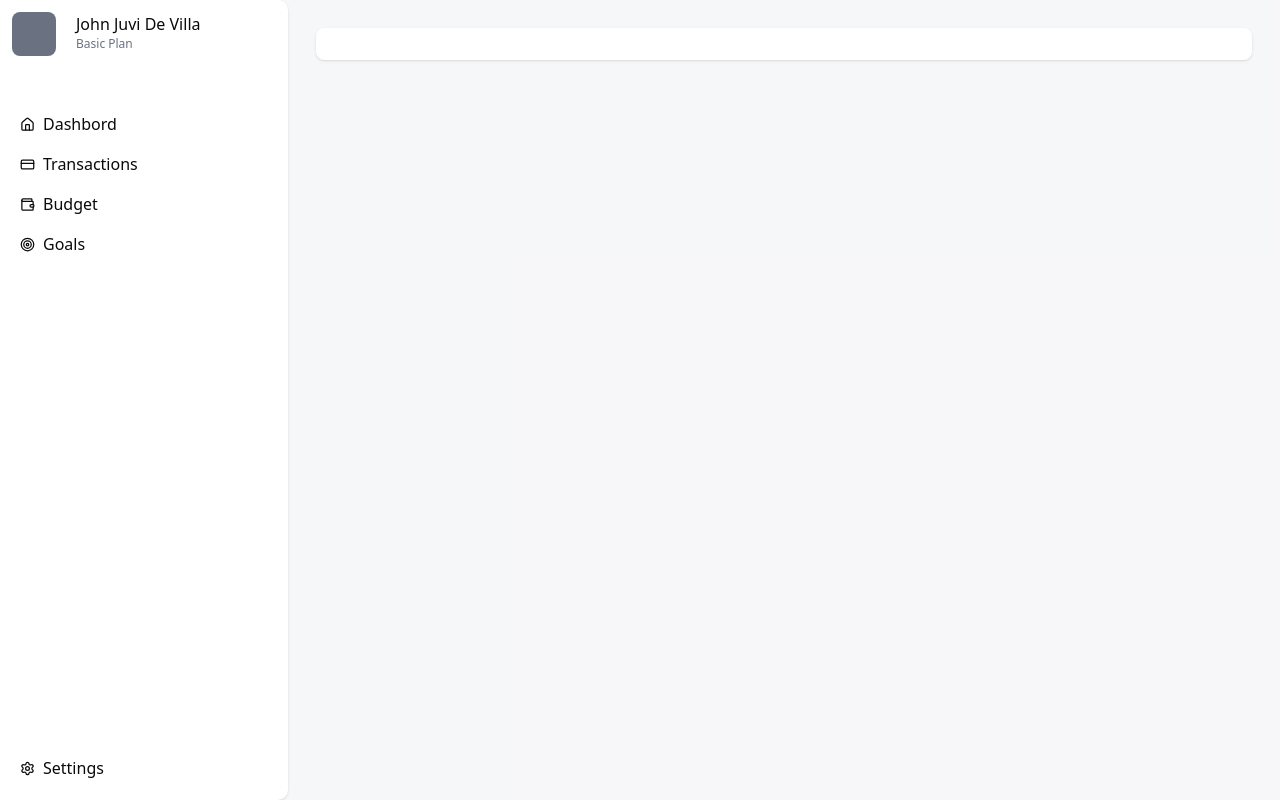
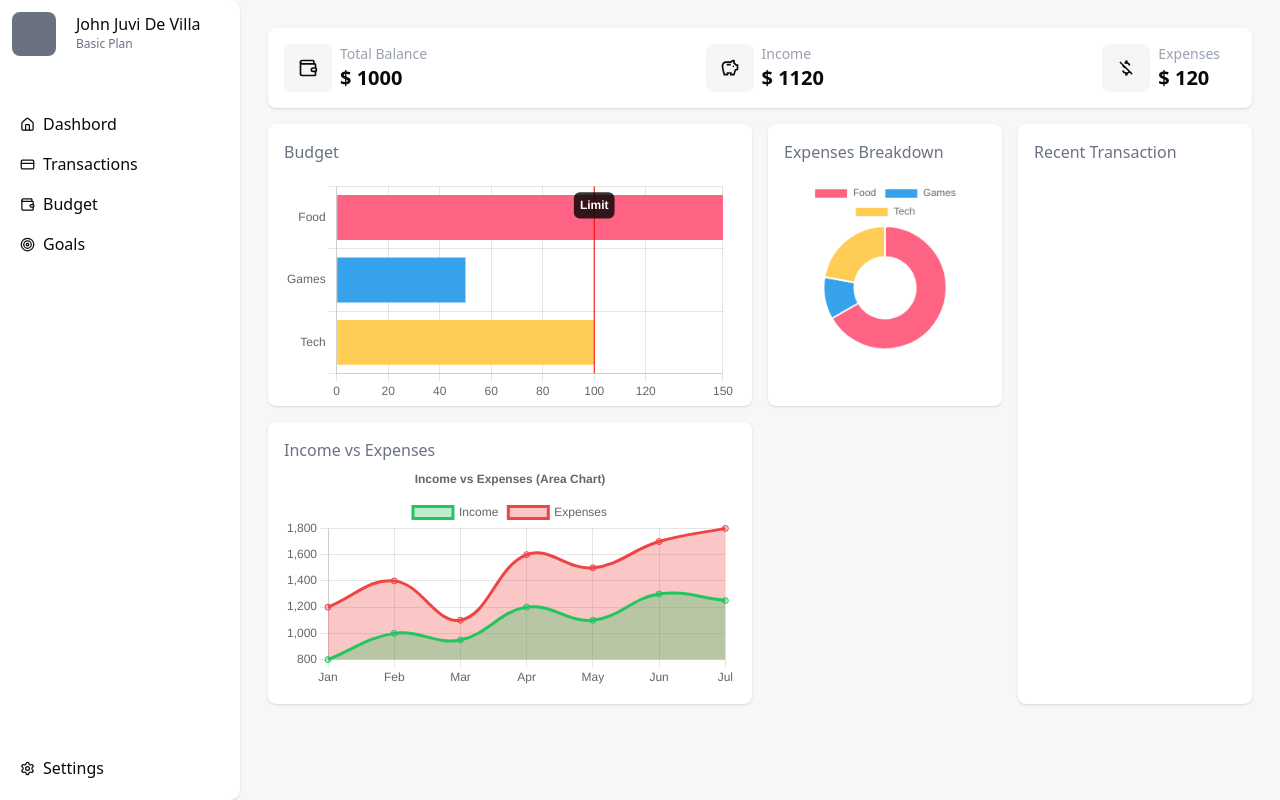
Before and after one commit to TheSciCoder3000/money-management-ai, a Next.js app: page / in a window 1280 px wide. Built offline with nearby package versions, Linux system fonts and the light colour scheme.

Commit message:
additional dashboard components

```diff
--- a/app/(app)/layout.tsx
+++ b/app/(app)/layout.tsx
@@ -5,7 +5,7 @@ function Layout({ children }: LayoutProps<"/">) {
   return (
     <div className="flex h-screen w-screen overflow-hidden bg-gray-100/70">
       <Navbar />
-      <div className="flex-1">{children}</div>
+      <div className="max-h-screen flex-1 overflow-auto">{children}</div>
     </div>
   );
 }
--- a/app/(app)/page.tsx
+++ b/app/(app)/page.tsx
@@ -1,10 +1,23 @@
+import BudgetLimit from "@/features/Dashboard/BudgetLimit";
+import ExpenditureBreakdown from "@/features/Dashboard/ExpenditureBreakdown";
+import IncomeExpensesChart from "@/features/Dashboard/IncomeExpensesChart";
 import OverviewCard from "@/features/Dashboard/OverviewCard";
+import RecentTransaction from "@/features/Dashboard/RecentTransaction";
 import React from "react";
 
 export default function Home() {
   return (
-    <div className="w-full p-7">
-      <OverviewCard total={1000} />
+    <div className="grid w-full grid-cols-4 gap-4 overscroll-y-auto p-7">
+      <OverviewCard
+        className="col-span-4"
+        total={1000}
+        expenses={120}
+        income={1120}
+      />
+      <BudgetLimit className="col-span-2" />
+      <IncomeExpensesChart className="col-span-2 row-start-3" />
+      <ExpenditureBreakdown />
+      <RecentTransaction className="col-start-4 row-span-2" />
     </div>
   );
 }
--- /dev/null
+++ b/features/Dashboard/BudgetLimit.tsx
@@ -0,0 +1,88 @@
+"use client";
+
+import { cn } from "@/lib/utils";
+import React from "react";
+import {
+  Chart as ChartJS,
+  CategoryScale,
+  LinearScale,
+  BarElement,
+  Title,
+  Tooltip,
+  Legend,
+  ChartOptions,
+} from "chart.js";
+import annotationPlugin from "chartjs-plugin-annotation";
+import { Bar } from "react-chartjs-2";
+
+// Register required Chart.js components + plugin
+ChartJS.register(
+  CategoryScale,
+  LinearScale,
+  BarElement,
+  Title,
+  Tooltip,
+  Legend,
+  annotationPlugin,
+);
+
+interface BudgetLimitProps {
+  className?: string;
+}
+const BudgetLimit: React.FC<BudgetLimitProps> = ({ className }) => {
+  const data = {
+    labels: ["Food", "Games", "Tech"],
+    datasets: [
+      {
+        label: "My First Dataset",
+        data: [300, 50, 100],
+        backgroundColor: [
+          "rgb(255, 99, 132)",
+          "rgb(54, 162, 235)",
+          "rgb(255, 205, 86)",
+        ],
+        hoverOffset: 4,
+      },
+    ],
+  };
+
+  const options: ChartOptions<"bar"> = {
+    indexAxis: "y" as const, // horizontal bars
+    responsive: true,
+    plugins: {
+      legend: { display: false },
+      annotation: {
+        annotations: {
+          limitLine: {
+            type: "line",
+            xMin: 100,
+            xMax: 100,
+            borderColor: "red",
+            borderWidth: 1,
+            label: {
+              display: true,
+              content: "Limit",
+              position: "end",
+            },
+          },
+        },
+      },
+    },
+    scales: {
+      x: {
+        beginAtZero: true,
+        max: 150,
+      },
+    },
+  };
+  return (
+    <div className={cn("w-full rounded-md bg-white p-4 shadow-sm", className)}>
+      <h1 className="text-gray-500">Budget</h1>
+      <div className="flex h-full items-center justify-center">
+        <Bar data={data} options={options} />
+      </div>
+    </div>
+  );
+};
+
+export default BudgetLimit;
--- /dev/null
+++ b/features/Dashboard/ExpenditureBreakdown.tsx
@@ -0,0 +1,42 @@
+"use client";
+
+import { cn } from "@/lib/utils";
+import React from "react";
+import { Chart as ChartJS, ArcElement, Tooltip, Legend } from "chart.js";
+import { Doughnut } from "react-chartjs-2";
+
+ChartJS.register(ArcElement, Tooltip, Legend);
+
+interface ExpenditureBreakdownProps {
+  className?: string;
+}
+const ExpenditureBreakdown: React.FC<ExpenditureBreakdownProps> = ({
+  className,
+}) => {
+  return (
+    <div className={cn("w-full rounded-md bg-white p-4 shadow-sm", className)}>
+      <h1 className="text-gray-500">Expenses Breakdown</h1>
+
+      <Doughnut
+        className="p-4"
+        data={{
+          labels: ["Food", "Games", "Tech"],
+          datasets: [
+            {
+              label: "My First Dataset",
+              data: [300, 50, 100],
+              backgroundColor: [
+                "rgb(255, 99, 132)",
+                "rgb(54, 162, 235)",
+                "rgb(255, 205, 86)",
+              ],
+              hoverOffset: 4,
+            },
+          ],
+        }}
+      />
+    </div>
+  );
+};
+
+export default ExpenditureBreakdown;
--- /dev/null
+++ b/features/Dashboard/IncomeExpensesChart.tsx
@@ -0,0 +1,76 @@
+"use client";
+import { cn } from "@/lib/utils";
+import React from "react";
+import {
+  Chart as ChartJS,
+  CategoryScale,
+  LinearScale,
+  PointElement,
+  LineElement,
+  Title,
+  Tooltip,
+  Legend,
+  Filler, // enables area fill
+} from "chart.js";
+import { Line } from "react-chartjs-2";
+
+// Register required components
+ChartJS.register(
+  CategoryScale,
+  LinearScale,
+  PointElement,
+  LineElement,
+  Title,
+  Tooltip,
+  Legend,
+  Filler,
+);
+
+interface IncomeExpensesChartProps {
+  className?: string;
+}
+const IncomeExpensesChart: React.FC<IncomeExpensesChartProps> = ({
+  className,
+}) => {
+  const data = {
+    labels: ["Jan", "Feb", "Mar", "Apr", "May", "Jun", "Jul"],
+    datasets: [
+      {
+        label: "Income",
+        data: [800, 1000, 950, 1200, 1100, 1300, 1250],
+        borderColor: "rgba(34,197,94,1)", // green
+        backgroundColor: "rgba(34,197,94,0.3)",
+        fill: true,
+        tension: 0.4, // smooth curve
+      },
+      {
+        label: "Expenses",
+        data: [1200, 1400, 1100, 1600, 1500, 1700, 1800],
+        borderColor: "rgba(239,68,68,1)", // red
+        backgroundColor: "rgba(239,68,68,0.3)",
+        fill: true,
+        tension: 0.4,
+      },
+    ],
+  };
+
+  const options = {
+    responsive: true,
+    plugins: {
+      legend: { position: "top" as const },
+      title: {
+        display: true,
+        text: "Income vs Expenses (Area Chart)",
+      },
+    },
+  };
+
+  return (
+    <div className={cn("w-full rounded-md bg-white p-4 shadow-sm", className)}>
+      <h1 className="text-gray-500">Income vs Expenses</h1>
+      <Line data={data} options={options} />
+    </div>
+  );
+};
+
+export default IncomeExpensesChart;
--- a/features/Dashboard/OverviewCard.tsx
+++ b/features/Dashboard/OverviewCard.tsx
@@ -1,17 +1,56 @@
-"use client";
+import { Wallet } from "lucide-react";
+import { MdOutlineSavings, MdMoneyOff } from "react-icons/md";
 import React from "react";
+import { cn } from "@/lib/utils";
 
 interface OverviewProps {
+  className?: string;
   total: number;
+  expenses: number;
+  income: number;
 }
-const OverviewCard: React.FC<OverviewProps> = ({ total }) => {
+const OverviewCard: React.FC<OverviewProps> = ({
+  total,
+  expenses,
+  income,
+  className,
+}) => {
+  const content = [
+    {
+      label: "Total Balance",
+      icon: Wallet,
+      value: total,
+    },
+    {
+      label: "Income",
+      icon: MdOutlineSavings,
+      value: income,
+    },
+    {
+      label: "Expenses",
+      icon: MdMoneyOff,
+      value: expenses,
+    },
+  ];
+
   return (
-    <div className="flex w-full rounded-md bg-white p-4 shadow-sm">
-      <div></div>
-
-      <div></div>
-
-      <div></div>
+    <div
+      className={cn(
+        "flex w-full justify-between rounded-md bg-white p-4 shadow-sm",
+        className,
+      )}
+    >
+      {content.map((Item, indx) => (
+        <div key={indx} className="flex gap-2 pr-4">
+          <div className="flex aspect-square w-12 items-center justify-center rounded-md bg-gray-100/80 p-2">
+            <Item.icon size={20} />
+          </div>
+          <div>
+            <h2 className="text-sm text-gray-400">{Item.label}</h2>
+            <h1 className="text-xl font-semibold">$ {Item.value}</h1>
+          </div>
+        </div>
+      ))}
     </div>
   );
 };
--- /dev/null
+++ b/features/Dashboard/RecentTransaction.tsx
@@ -0,0 +1,17 @@
+"use client";
+
+import { cn } from "@/lib/utils";
+import React from "react";
+
+interface RecentTransactionProps {
+  className?: string;
+}
+const RecentTransaction: React.FC<RecentTransactionProps> = ({ className }) => {
+  return (
+    <div className={cn("w-full rounded-md bg-white p-4 shadow-sm", className)}>
+      <h1 className="text-gray-500">Recent Transaction</h1>
+    </div>
+  );
+};
+
+export default RecentTransaction;
--- a/features/Navbar/Navbar.tsx
+++ b/features/Navbar/Navbar.tsx
@@ -29,7 +29,7 @@ const RoutesData: { label: string; href: Route; icon: typeof Settings }[] = [
 
 function Navbar() {
   return (
-    <div className="flex h-full w-[18rem] flex-col gap-5 rounded-r-lg bg-white p-3 shadow-sm">
+    <div className="flex h-full w-[15rem] flex-col gap-5 rounded-r-lg bg-white p-3 shadow-sm">
       <Profile />
       <div className="mt-7 flex flex-1 flex-col justify-between">
         <div>
```
